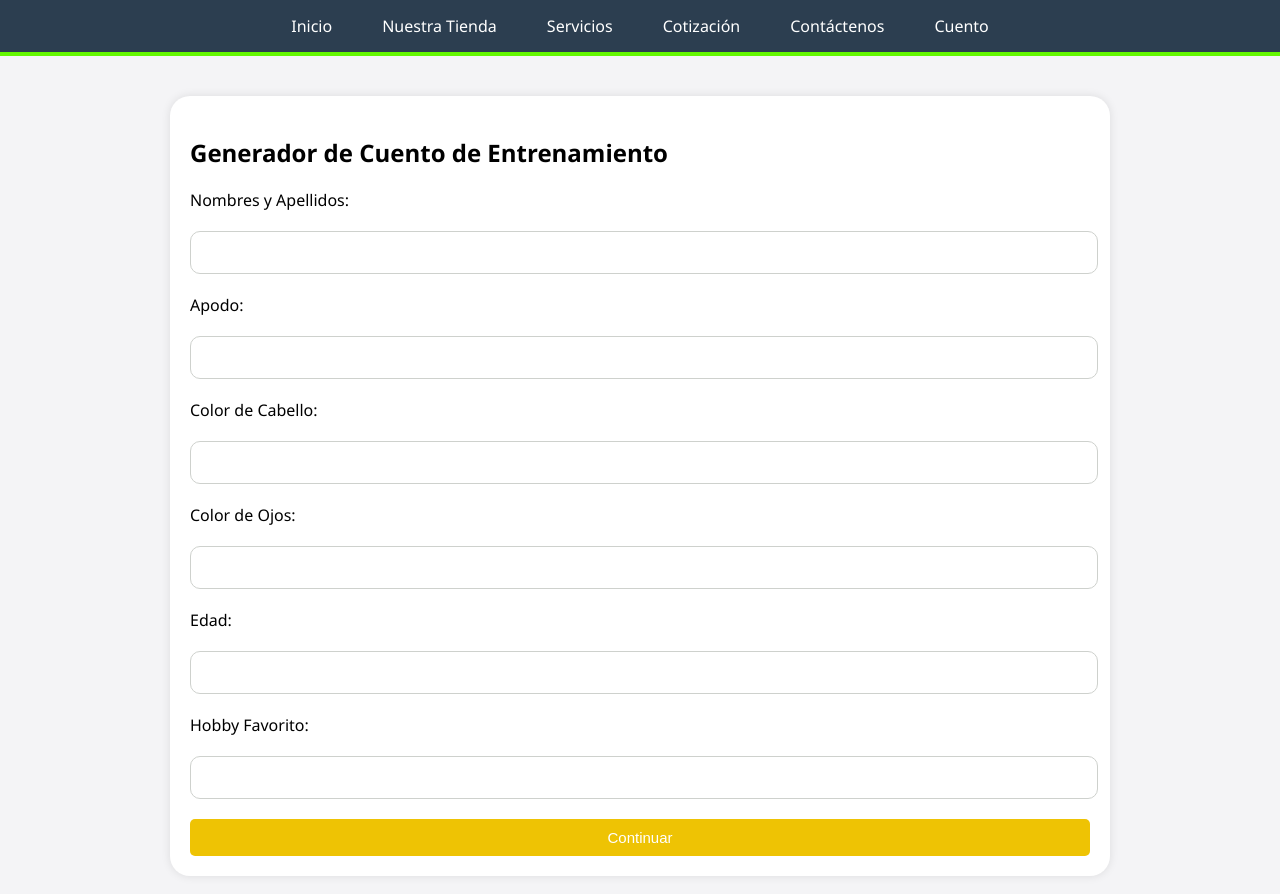
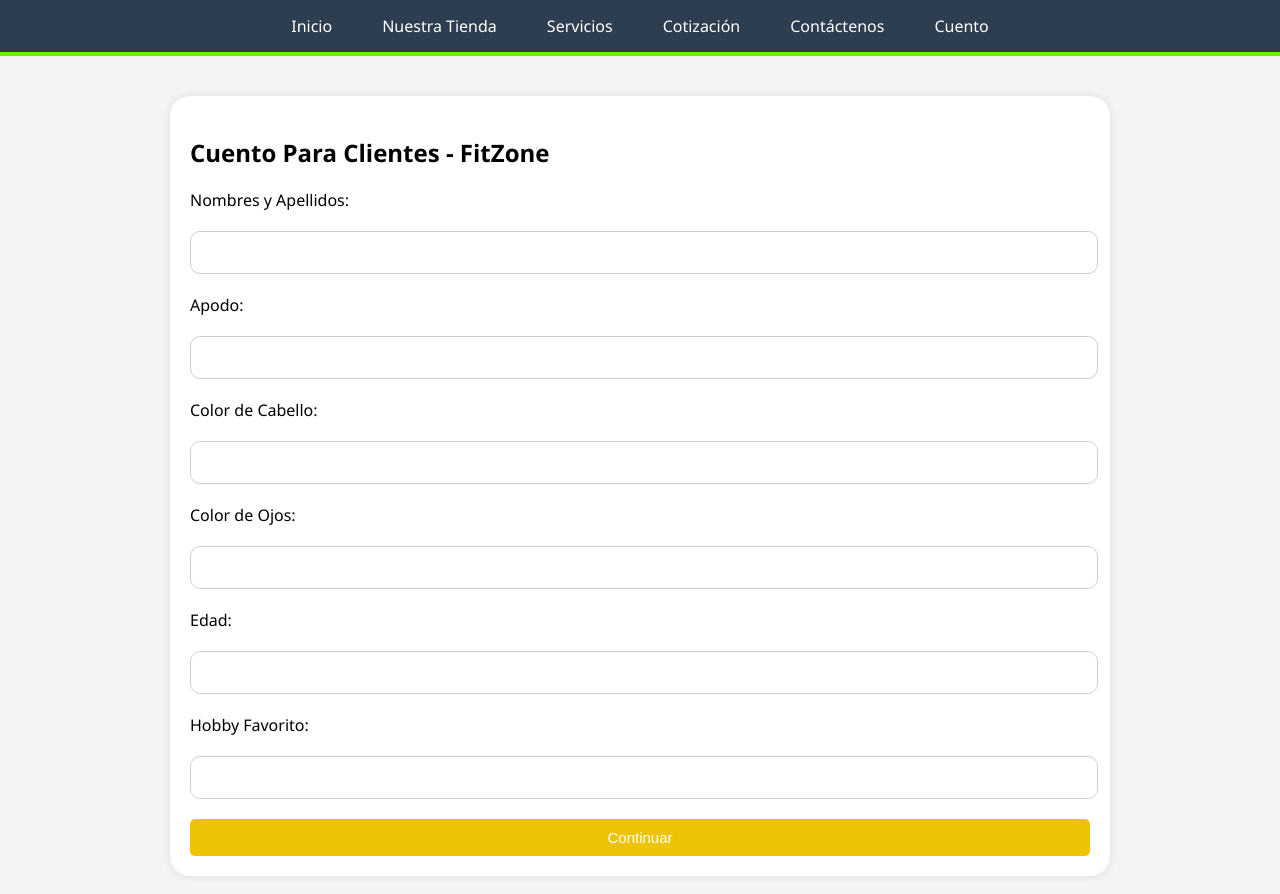
Before and after one commit to AlexE404/Lenguajes-PPW-2025, a plain HTML site: page cuento.html in a window 1280 px wide. Drawn offline with Linux system fonts and the light colour scheme.

Commit message:
Update cuento.html
Mejoras

```diff
--- a/cuento.html
+++ b/cuento.html
@@ -4,7 +4,7 @@
 <head>
   <meta charset="UTF-8" />
   <meta name="viewport" content="width=device-width, initial-scale=1.0"/>
-  <title>Generador de Cuento - FitZone</title>
+  <title>Cuento Para Clientes - FitZone</title>
   <link rel="stylesheet" href="styles.css"/>
 </head>
 <body>
@@ -20,7 +20,7 @@
   </nav>
 
   <section class="seccion">
-    <h2>Generador de Cuento de Entrenamiento</h2>
+    <h2>Cuento Para Clientes - FitZone</h2>
     <form id="formularioCuento">
       <label for="nombre">Nombres y Apellidos:</label>
       <input type="text" id="nombre" name="nombre" required>
```
